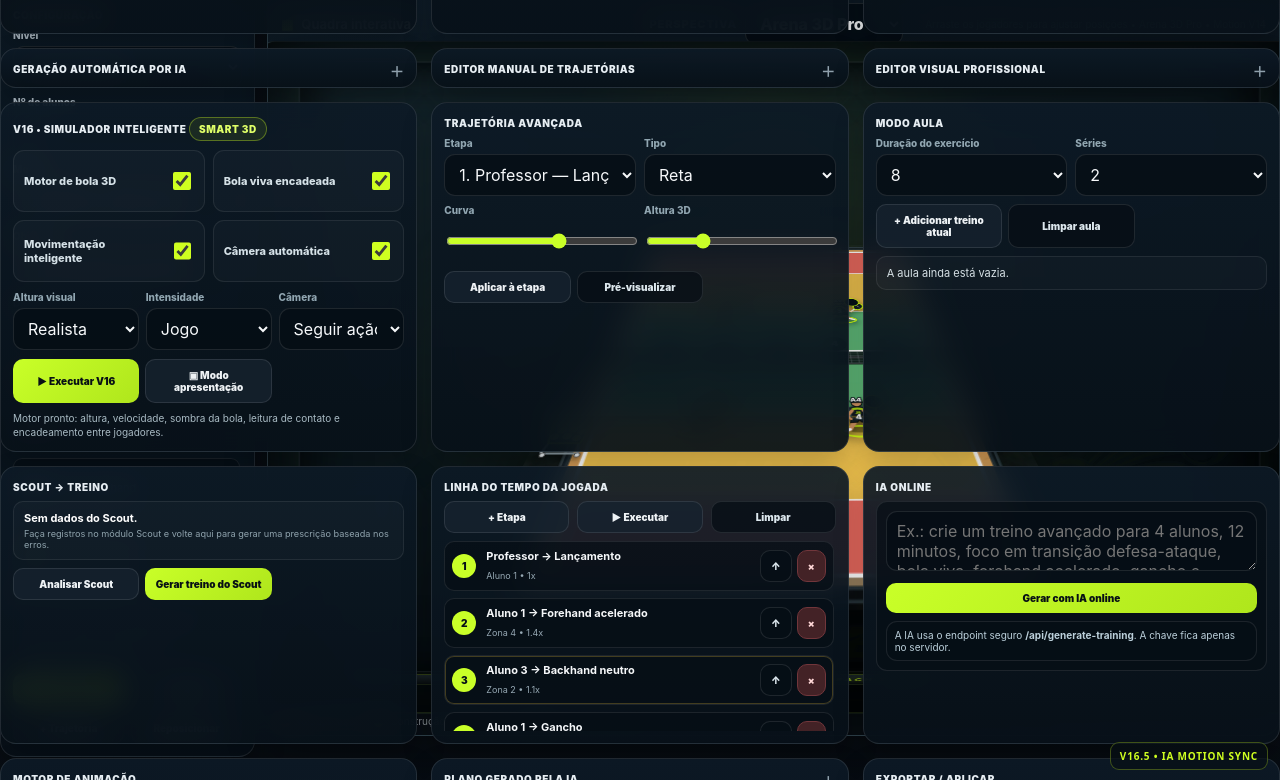
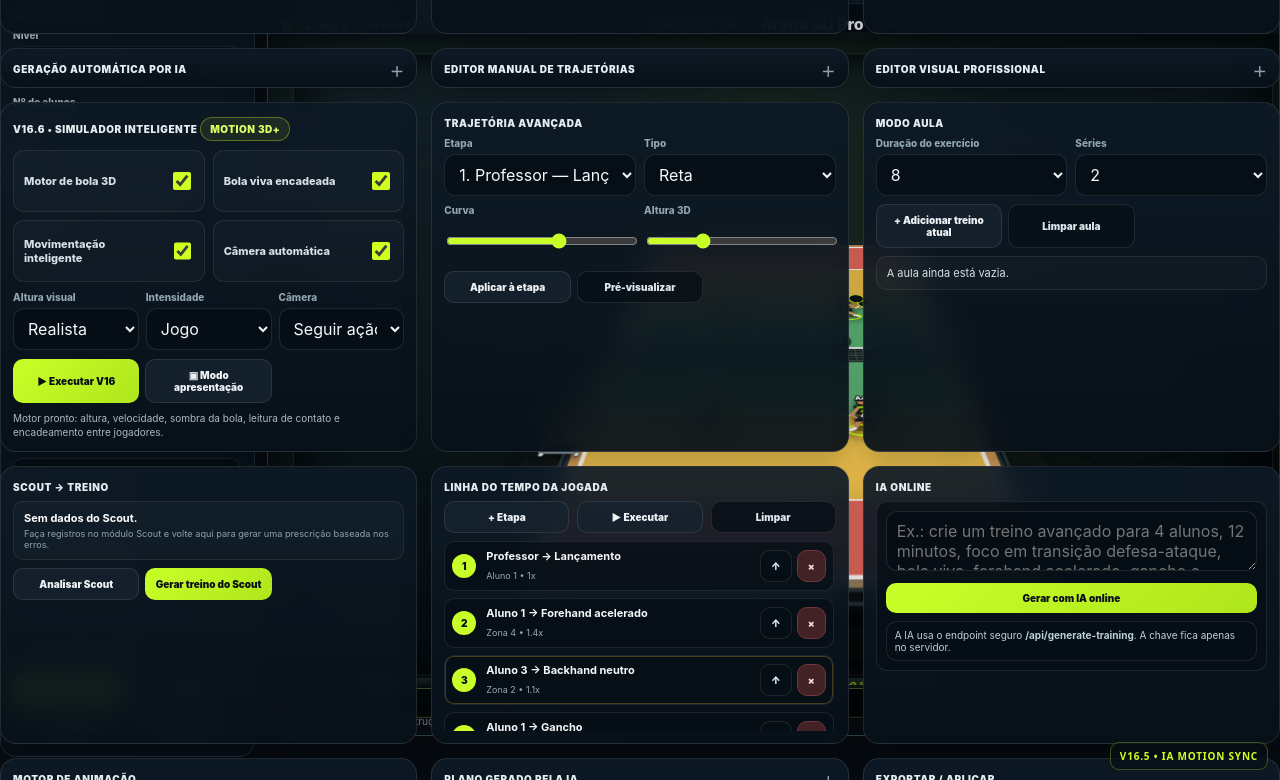
Before and after one commit to joaobertonha87/jbplay, a website: page public/treino.html in a window 1280 px wide. Both pictures are taken after a click on the button "▶ Executar V16". Shown: the part 1558-2338 px from the top of the page. Drawn offline with Linux system fonts and the light colour scheme.

Commit message:
Add files via upload

```diff
--- a/public/treino.html
+++ b/public/treino.html
@@ -1319,7 +1319,7 @@ body.v16-presentation .v16-present-exit{display:block}
 
 
       <div class="card info v16-card" id="v16-smart">
-        <div class="section-title">V16 • Simulador inteligente <span class="v16-badge">SMART 3D</span></div>
+        <div class="section-title">V16.6 • Simulador inteligente <span class="v16-badge">MOTION 3D+</span></div>
         <div class="v16-grid" style="margin-top:9px">
           <div class="v16-switch"><label>Motor de bola 3D</label><input id="v16Physics" type="checkbox" checked></div>
           <div class="v16-switch"><label>Bola viva encadeada</label><input id="v16LiveBall" type="checkbox" checked></div>
@@ -3776,6 +3776,19 @@ v8RefreshStats();
 if('serviceWorker' in navigator) window.addEventListener('load',()=>navigator.serviceWorker.register('./sw.js').catch(()=>{}));
 </script>
 
+<script id="jb-v166-depth-engine">
+// ===== JB PLAY V16.6 — DEPTH / BODY PRESENCE =====
+window.v166DepthScale=function(point){
+  const mode=document.getElementById('courtPerspective')?.value||'top';
+  if(mode==='top') return 1;
+  const y=Math.max(60,Math.min(840,point?.y??450));
+  // Na câmera 3D, atletas mais próximos ganham presença sem alterar a posição lógica.
+  const near=(y-60)/780;
+  const strength=mode==='low'?.18:mode==='cinema'?.14:mode==='pro'?.12:.10;
+  return .94+near*strength;
+};
+</script>
+
 <script id="jb-v15-technique-motion">
 // ===== JB PLAY V15 — TECHNIQUE MOTION =====
 (function(){
@@ -3844,8 +3857,10 @@ if('serviceWorker' in navigator) window.addEventListener('load',()=>navigator.se
           bodyAngle=mix(pr.contactBody,pr.finishBody,q); rackAngle=mix(pr.contactRack,pr.finishRack,q); scale=mix(1.025,1,q); lift=mix(pr.lift,0,q);
         }
         if(pl.bodyEnhanced){
-          pl.bodyEnhanced.body.setAttribute('transform',`translate(${dx} ${dy+lift}) rotate(${bodyAngle} ${pl.x} ${pl.y}) scale(${scale})`);
-          pl.bodyEnhanced.racket.setAttribute('transform',`translate(${dx} ${dy+lift}) rotate(${rackAngle} ${pl.x+18} ${pl.y-4})`);
+          const depth=(window.v166DepthScale?window.v166DepthScale(contact):1);
+          const visualScale=scale*depth;
+          pl.bodyEnhanced.body.setAttribute('transform',`translate(${dx} ${dy+lift}) rotate(${bodyAngle} ${pl.x} ${pl.y}) scale(${visualScale})`);
+          pl.bodyEnhanced.racket.setAttribute('transform',`translate(${dx} ${dy+lift}) rotate(${rackAngle} ${pl.x+18} ${pl.y-4}) scale(${depth})`);
           if(pl.bodyEnhanced.flash){
             const hit=Math.max(0,1-Math.abs(raw-.53)*11);
             pl.bodyEnhanced.flash.setAttribute('opacity',String(hit));
@@ -3903,7 +3918,7 @@ if('serviceWorker' in navigator) window.addEventListener('load',()=>navigator.se
 <button class="secondary small v16-present-exit" id="v16PresentExit">Sair da apresentação</button>
 
 <script id="jb-v16-smart-simulator">
-// ===== JB PLAY V16 — SMART SIMULATOR ENGINE =====
+// ===== JB PLAY V16.6 — SMART SIMULATOR / MOTION DEPTH ENGINE =====
 (function(){
   const $=id=>document.getElementById(id);
   const cfg={physics:$('v16Physics'),live:$('v16LiveBall'),smart:$('v16SmartMove'),camera:$('v16Camera'),height:$('v16Height'),intensity:$('v16Intensity'),cameraMode:$('v16CameraMode')};
@@ -3955,22 +3970,43 @@ if('serviceWorker' in navigator) window.addEventListener('load',()=>navigator.se
   }
   async function fly(path,duration,step){
     const {b,sh}=ensureBall(),pr=profile(step.action),heightScale=+cfg.height.value||1;
-    const h=(Number.isFinite(+step.trajectory?.height)?+step.trajectory.height:pr.h)*heightScale;
+    const tr=(step.trajectory?.type||'').toLowerCase();
+    let h=(Number.isFinite(+step.trajectory?.height)?+step.trajectory.height:pr.h)*heightScale;
+    if(tr.includes('alto')||/Lob|Rainbow/i.test(step.action||''))h=Math.max(h,145*heightScale);
+    if(tr.includes('desc')||/Smash/i.test(step.action||''))h=Math.min(h,58*heightScale);
+    if(tr.includes('curta')||/Curta/i.test(step.action||''))h=Math.min(h,36*heightScale);
     const len=path.getTotalLength();b.setAttribute('opacity','1');sh.setAttribute('opacity','.28');
-    return new Promise(res=>{let t0=null;function frame(ts){if(!t0)t0=ts;const t=Math.min(1,(ts-t0)/duration),e=t<.5?2*t*t:1-Math.pow(-2*t+2,2)/2,p=path.getPointAtLength(len*e),z=Math.sin(Math.PI*e)*h*.28;
-      b.setAttribute('cx',p.x);b.setAttribute('cy',p.y-z);b.setAttribute('r',String(8+Math.sin(Math.PI*e)*2.2));
-      sh.setAttribute('cx',p.x);sh.setAttribute('cy',p.y+5);sh.setAttribute('rx',String(8+Math.sin(Math.PI*e)*5));sh.setAttribute('opacity',String(.28-.13*Math.sin(Math.PI*e)));
+    return new Promise(res=>{let t0=null;function frame(ts){if(!t0)t0=ts;const t=Math.min(1,(ts-t0)/duration),e=t<.5?2*t*t:1-Math.pow(-2*t+2,2)/2,p=path.getPointAtLength(len*e);
+      let arc=Math.sin(Math.PI*e);
+      if(tr.includes('desc')||/Smash/i.test(step.action||'')) arc=Math.sin(Math.PI*Math.pow(e,.62))*(1-e*.48);
+      else if(tr.includes('curta')) arc=Math.sin(Math.PI*e)*(.78+.22*(1-e));
+      else if(tr.includes('alto')||/Lob|Rainbow/i.test(step.action||'')) arc=Math.pow(Math.sin(Math.PI*e),.72);
+      const z=Math.max(0,arc)*h*.30;
+      b.setAttribute('cx',p.x);b.setAttribute('cy',p.y-z);b.setAttribute('r',String(8+Math.max(0,arc)*2.4));
+      sh.setAttribute('cx',p.x);sh.setAttribute('cy',p.y+5);sh.setAttribute('rx',String(8+Math.max(0,arc)*5));sh.setAttribute('opacity',String(.28-.14*Math.max(0,arc)));
       if(t<1)requestAnimationFrame(frame);else res();}requestAnimationFrame(frame)});
   }
   function cameraFocus(pt,phase='contact'){
     if(!cfg.camera.checked||cfg.cameraMode.value==='wide')return;
     const wrap=$('courtWrap');if(!wrap)return;
     const px=((pt.x/700)*100).toFixed(1)+'%',py=((pt.y/900)*100).toFixed(1)+'%';
-    wrap.style.transformOrigin=`${px} ${py}`;wrap.style.transition='transform .38s ease';wrap.style.transform=cfg.cameraMode.value==='contact'?'scale(1.07)':'scale(1.035)';
-  }
-  function cameraReset(){const w=$('courtWrap');if(w){w.style.transition='transform .5s ease';w.style.transform='scale(1)'}}
+    const mode=$('courtPerspective')?.value||'top';
+    const boost=mode==='cinema'?1.085:mode==='low'?1.075:1.055;
+    wrap.style.transformOrigin=`${px} ${py}`;wrap.style.transition='transform .48s cubic-bezier(.2,.75,.2,1)';
+    wrap.style.transform=`scale(${phase==='contact'?boost:1+(boost-1)*.58})`;
+  }
+  function cameraReset(){const w=$('courtWrap');if(w){w.style.transition='transform .65s cubic-bezier(.2,.75,.2,1)';w.style.transform='scale(1)'}}
   function contactHalo(pt){const h=el('ellipse',{cx:pt.x,cy:pt.y+8,rx:24,ry:9,fill:'none',stroke:'#eaff4f','stroke-width':4,opacity:.9,class:'v16-contact-halo',filter:'url(#v14Glow)'});svg.appendChild(h);setTimeout(()=>h.remove(),420)}
-  async function move(pl,from,to,dur,label){if(Math.hypot(to.x-from.x,to.y-from.y)<4){v53SetState(pl,to);return}await v53AnimateMove(pl,from,to,dur,label);v53SetState(pl,to)}
+  async function move(pl,from,to,dur,label){
+    if(!pl)return;
+    if(Math.hypot(to.x-from.x,to.y-from.y)<4){v53SetState(pl,to);v53ApplyPlayer(pl,to,0,0,window.v166DepthScale?.(to)||1);return}
+    const runLine=el('path',{d:`M ${from.x} ${from.y} L ${to.x} ${to.y}`,class:'v53-run'});svg.appendChild(runLine);
+    await new Promise(resolve=>{let t0=null;function frame(ts){if(!t0)t0=ts;const raw=Math.min(1,(ts-t0)/dur),e=raw<.5?2*raw*raw:1-Math.pow(-2*raw+2,2)/2;
+      const pt={x:from.x+(to.x-from.x)*e,y:from.y+(to.y-from.y)*e};const lean=Math.max(-9,Math.min(9,(to.x-from.x)*.024));const stride=1+.018*Math.sin(raw*Math.PI*6);
+      v53ApplyPlayer(pl,pt,lean,0,(window.v166DepthScale?.(pt)||1)*stride);
+      if(raw<1)requestAnimationFrame(frame);else resolve();}requestAnimationFrame(frame)});
+    v53SetState(pl,to);runLine.style.opacity='0';setTimeout(()=>runLine.remove(),140);
+  }
   function contactHeightPx(step,pr){
     const h=(step.contactHeight||'').toLowerCase();
     if(h==='alta')return Math.max(105,pr.h||70);if(h==='baixa')return Math.min(32,pr.h||32);return pr.h||48;
@@ -3983,7 +4019,7 @@ if('serviceWorker' in navigator) window.addEventListener('load',()=>navigator.se
     // O recebedor inicia leitura/preparação ANTES do impacto, sem esperar a bola sair.
     let recvPrepare=Promise.resolve();
     if(recv.player){const rf=state(recv.player);recvPrepare=move(recv.player,rf,end,Math.max(260,flight*.72),'preparação antecipada')}
-    if(actor){cameraFocus(contact,'move');const from=state(actor);await move(actor,from,contact,Math.max(260,520/(ps*pace)),'ajuste ao contato');contactHalo(contact);await v53AnimateSwing(actor,s.action,contact,Math.max(200,320/pace));}
+    if(actor){cameraFocus(contact,'move');const from=state(actor);await move(actor,from,contact,Math.max(260,520/(ps*pace)),'ajuste ao contato');contactHalo(contact);cameraFocus(contact,'contact');await v53AnimateSwing(actor,s.action,contact,Math.max(200,320/pace));}
     if(/Professor/i.test(s.actor||'')){await v14ProfessorFeed(s.action);cameraFocus(contact,'feed')}
     const start=(cfg.live.checked&&lastBallPoint)?lastBallPoint:(/Professor/i.test(s.actor||'')?(professor?{x:professor.x,y:professor.y}:contact):contact);
     s.trajectory={...(s.trajectory||{}),height:Number.isFinite(+s.trajectory?.height)?+s.trajectory.height:contactHeightPx(s,pr)};
```
